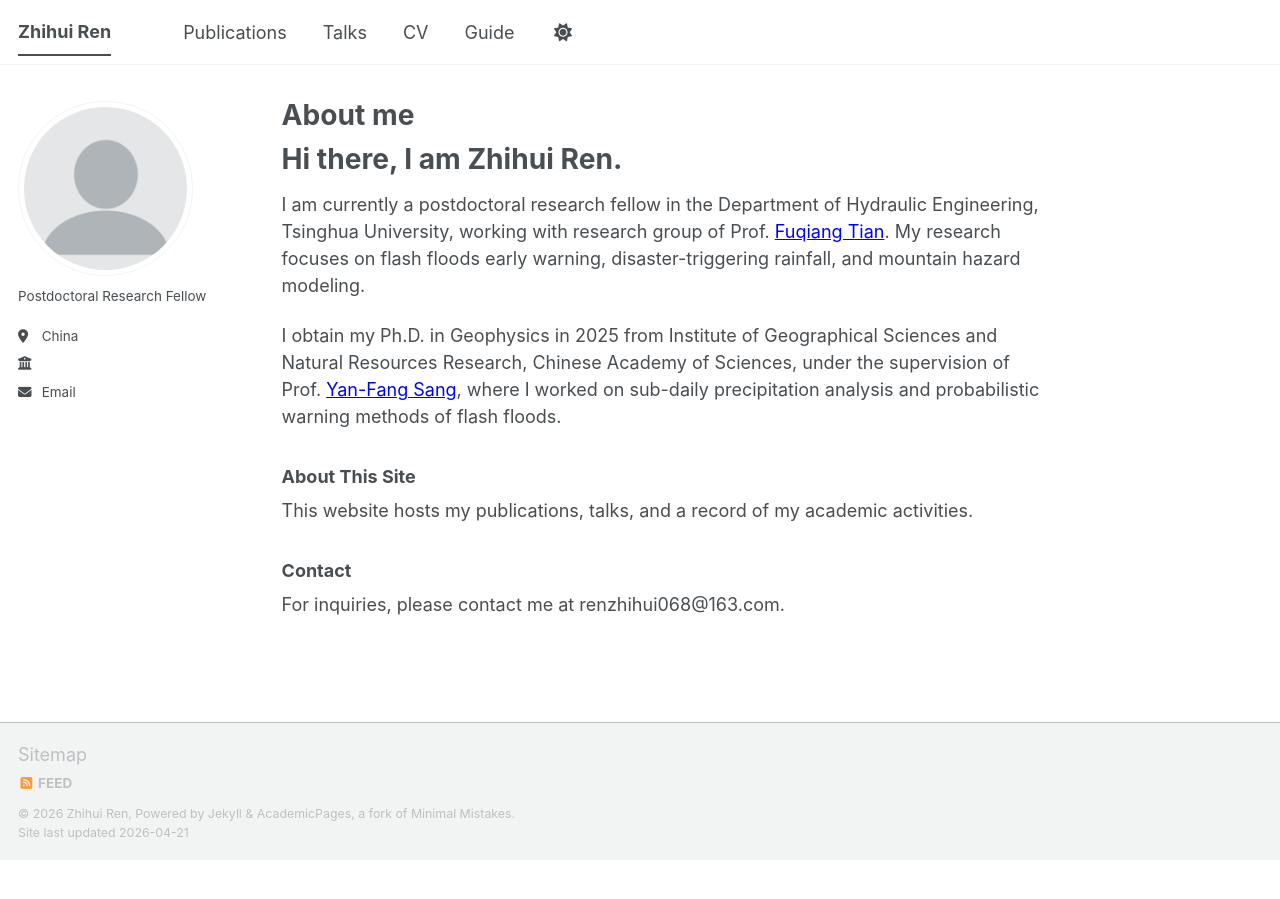
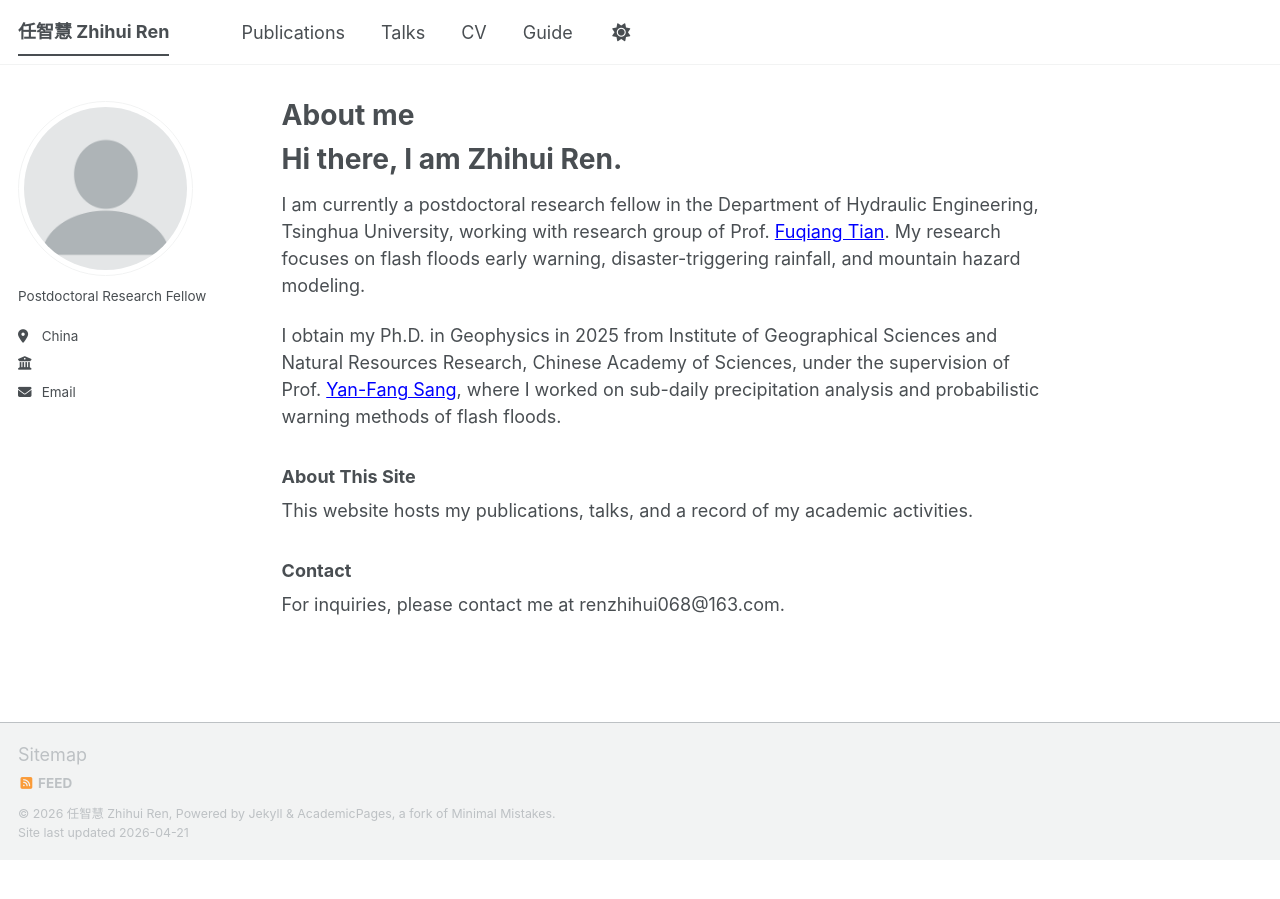
Before and after one commit to 68kellyren/68kellyren.github.io, a Jekyll site: the page built from _pages/about.md, in a window 1280 px wide. Built offline with Jekyll 4.4.1, drawn with Linux system fonts in a browser that asks for light colours; a script bundle is joined from its source files by our own code; library files that are not in the unit come from our copies.

Commit message:
Update _config.yml

```diff
--- a/_config.yml
+++ b/_config.yml
@@ -9,9 +9,9 @@
 # Basic Site Settings
 locale                   : "en_US"
 site_theme               : "default" # The available themes options are "default", "air", "sunrise", "mint", "dirt" and "contrast"
-title                    : "Zhihui Ren"
+title                    : "任智慧 Zhihui Ren"
 title_separator          : "-"
-name                     : &name "Zhihui Ren"
+name                     : &name "任智慧 Zhihui Ren"
 description              : &description "Zhihui Ren's academic portfolio"   # Update this with a general description of your site, this is the default if not overridden by a page
 url                      : https://68kellyren.github.io # The base hostname & protocol for your site e.g. "https://[your GitHub username].github.io",
                                                            # or if you already have some other page hosted on Github then use "https://[your GitHub username].github.io/[Your Repo Name]"
```
